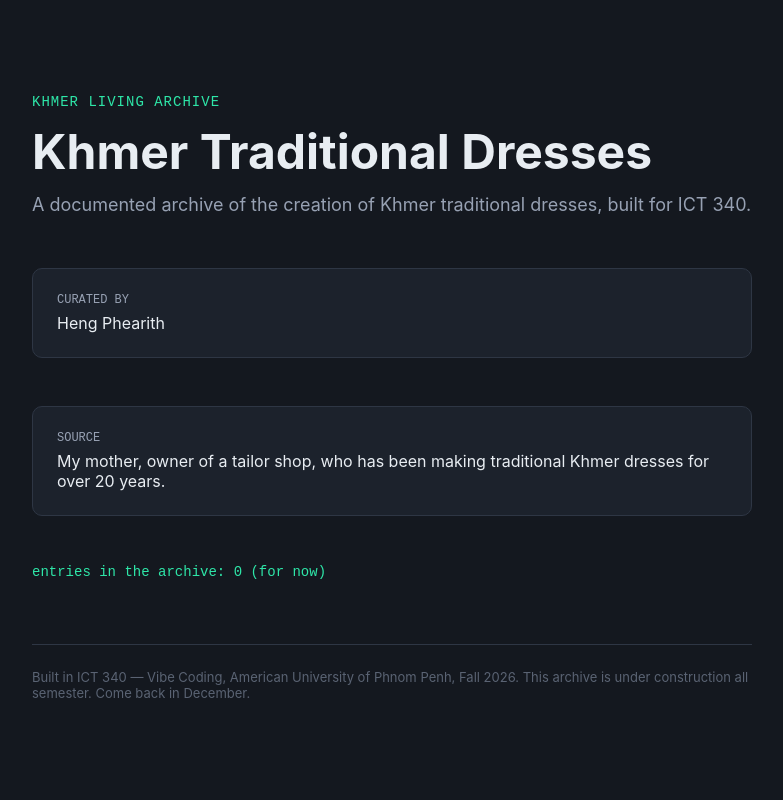
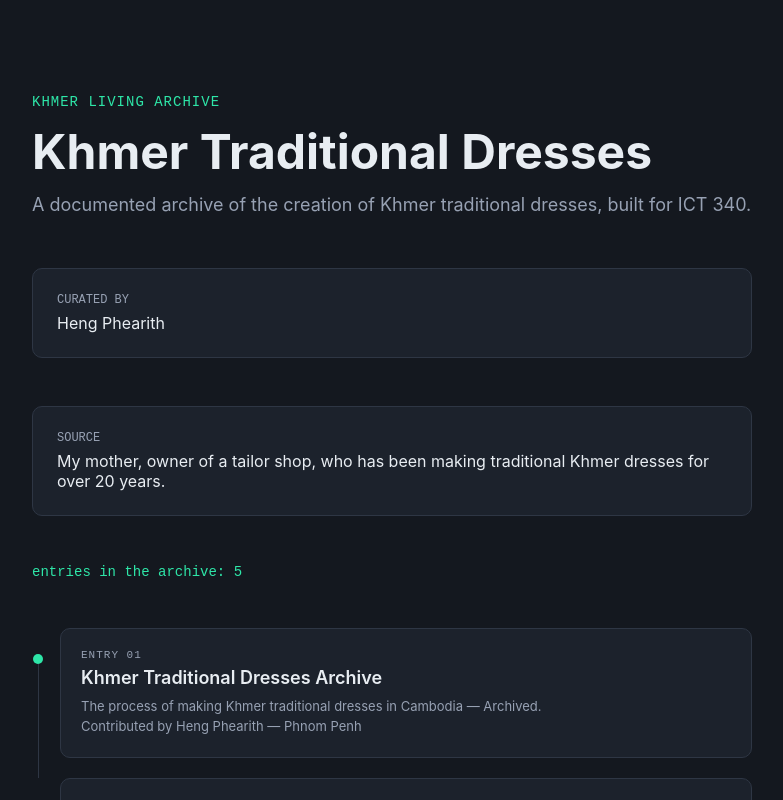
Before and after one commit to hphearith/khmer-traditional-dresses-archive, a Next.js app: page / in a window 1280 px wide. Shown: the top 800 px of the page, without its empty margins (248-1031 px from the left). Built offline with nearby package versions, Linux system fonts and the light colour scheme.

Commit message:
Add EntryCard component and update archive entry count

```diff
--- a/app/page.js
+++ b/app/page.js
@@ -1,4 +1,5 @@
 import collection from "../collection.config.js";
+import EntryCard from "../components/EntryCard.js";
 
 const styles = {
   wrap: {
@@ -72,7 +73,9 @@ export default function Home() {
         <p style={styles.cardValue}>{collection.source}</p>
       </div>
 
-      <p style={styles.count}>entries in the archive: 0 (for now)</p>
+      <p style={styles.count}>entries in the archive: 5</p>
+
+      <EntryCard />
 
       <footer style={styles.footer}>
         Built in ICT 340 — Vibe Coding, American University of Phnom Penh, Fall
--- /dev/null
+++ b/components/EntryCard.js
@@ -0,0 +1,45 @@
+// Five entries connected top-to-bottom by a vertical line.
+// Entries 02-05 are placeholders to be replaced with real archive entries.
+const entries = [
+  { id: "entry-01", number: "ENTRY 01", title: "Khmer Traditional Dresses Archive", description: "The process of making Khmer traditional dresses in Cambodia — Archived.", contributor: "Heng Phearith", place: "Phnom Penh" },
+  { id: "entry-02", number: "ENTRY 02", title: "Placeholder entry", description: "This entry will be documented later this semester.", contributor: "Heng Phearith", place: "Phnom Penh" },
+  { id: "entry-03", number: "ENTRY 03", title: "Placeholder entry", description: "This entry will be documented later this semester.", contributor: "Heng Phearith", place: "Phnom Penh" },
+  { id: "entry-04", number: "ENTRY 04", title: "Placeholder entry", description: "This entry will be documented later this semester.", contributor: "Heng Phearith", place: "Phnom Penh" },
+  { id: "entry-05", number: "ENTRY 05", title: "Placeholder entry", description: "This entry will be documented later this semester.", contributor: "Heng Phearith", place: "Phnom Penh" },
+];
+
+const styles = {
+  list: { marginTop: 48 },
+  row: { display: "flex", gap: 16 },
+  rail: { display: "flex", flexDirection: "column", alignItems: "center", width: 12 },
+  dot: { width: 10, height: 10, borderRadius: "50%", backgroundColor: "#2EE6A8", marginTop: 26, flexShrink: 0 },
+  line: { width: 1, flexGrow: 1, backgroundColor: "#2E3644" },
+  card: { flex: 1, marginBottom: 20, padding: 20, backgroundColor: "#1C222C", border: "1px solid #2E3644", borderRadius: 10 },
+  label: { fontFamily: "'Courier New', monospace", fontSize: 11, color: "#97A1B3", letterSpacing: 1, margin: 0 },
+  title: { fontSize: 18, fontWeight: 600, margin: "6px 0 8px" },
+  meta: { fontSize: 13, color: "#97A1B3", lineHeight: 1.6, margin: 0 },
+};
+
+export default function EntryCard() {
+  return (
+    <section style={styles.list}>
+      {entries.map((entry, i) => (
+        <div key={entry.id} style={styles.row}>
+          <div style={styles.rail}>
+            <div style={styles.dot} />
+            {i < entries.length - 1 && <div style={styles.line} />}
+          </div>
+          <article style={styles.card}>
+            <p style={styles.label}>{entry.number}</p>
+            <h3 style={styles.title}>{entry.title}</h3>
+            <p style={styles.meta}>
+              {entry.description}
+              <br />
+              Contributed by {entry.contributor} — {entry.place}
+            </p>
+          </article>
+        </div>
+      ))}
+    </section>
+  );
+}
```
